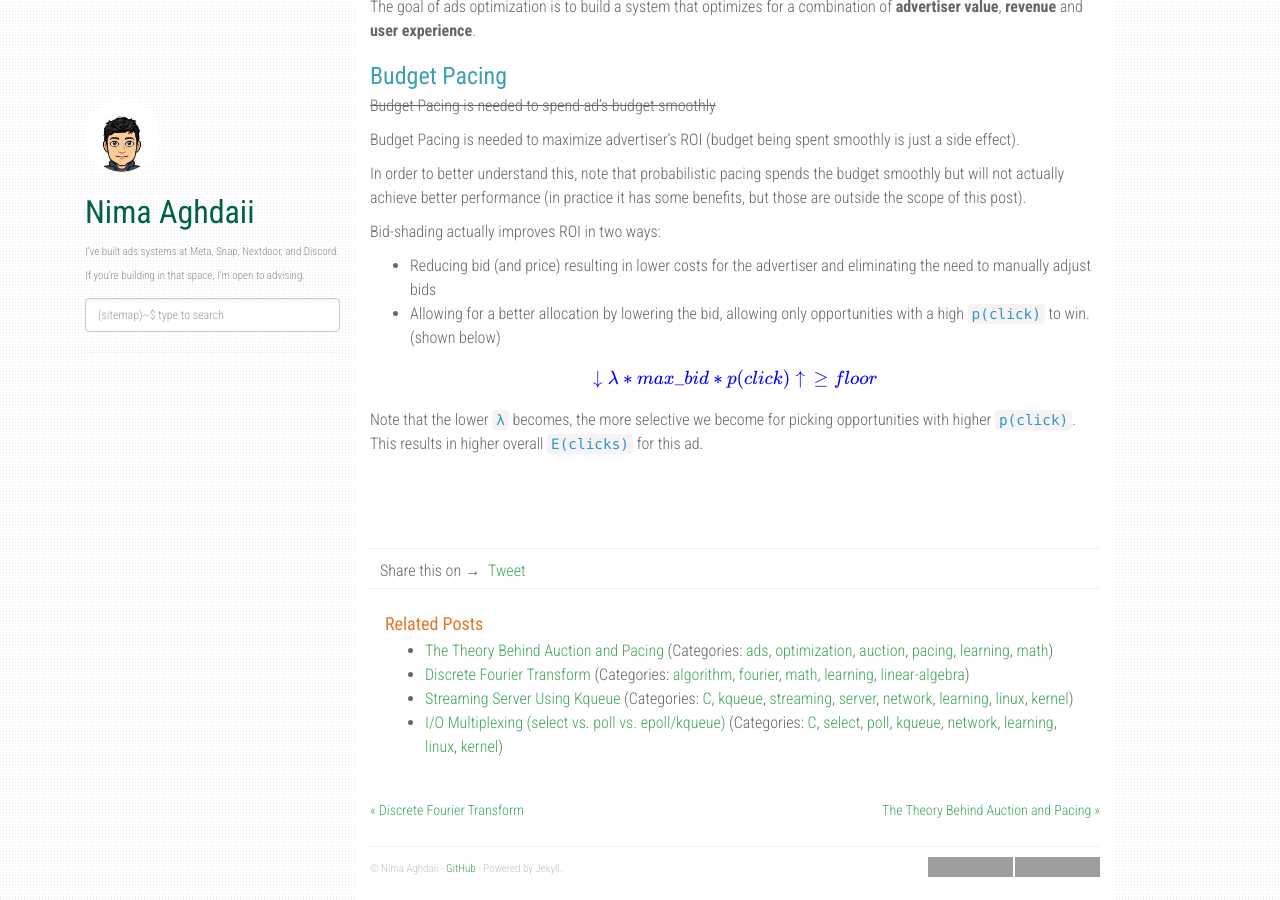
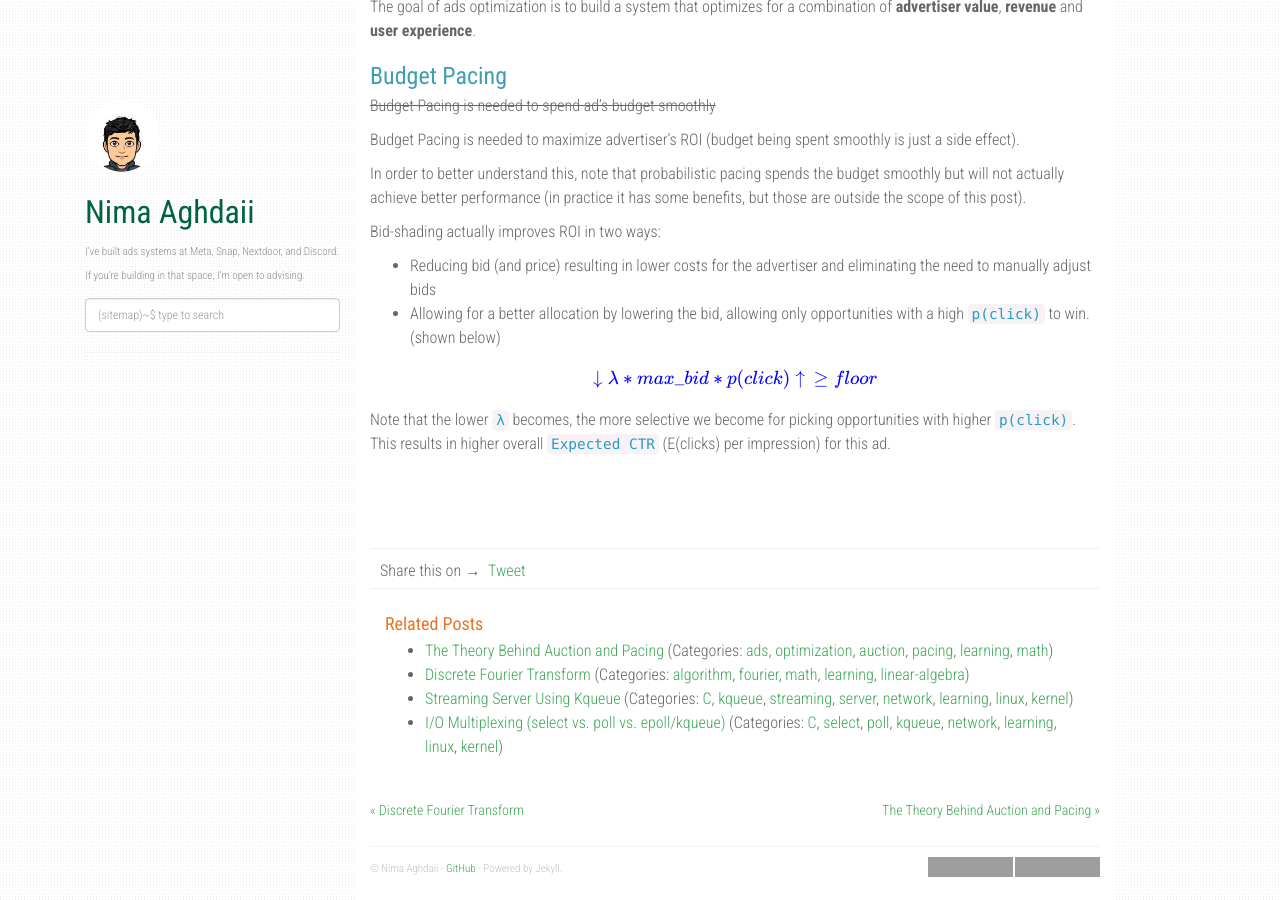
Before and after one commit to nima101/nima101.github.io, a Jekyll site: the page built from _posts/2024-08-13-adsopt.md, in a window 1280 px wide and 900 px high, scrolled down 12961 px. Built offline with Jekyll 4.4.1, drawn with Linux system fonts in a browser that asks for light colours; nearby versions of some CDN libraries; comment, search, counter and statistics services are not loaded; grey boxes are pictures that could not be loaded.

Commit message:
Clarify E(clicks) terminology in adsopt.md

```diff
--- a/_posts/2024-08-13-adsopt.md
+++ b/_posts/2024-08-13-adsopt.md
@@ -442,7 +442,7 @@ Bid-shading actually improves ROI in two ways:
 $$ \color{blue}{\downarrow\lambda} * max\_bid * \color{blue}{p(click)\uparrow} \, \ge floor $$
 
 Note that the lower `λ` becomes, the more selective we become for picking opportunities with higher `p(click)`.
-This results in higher overall `E(clicks)` for this ad.
+This results in higher overall `Expected CTR` (E(clicks) per impression) for this ad.
 
 <br/>
 <br/>
```
